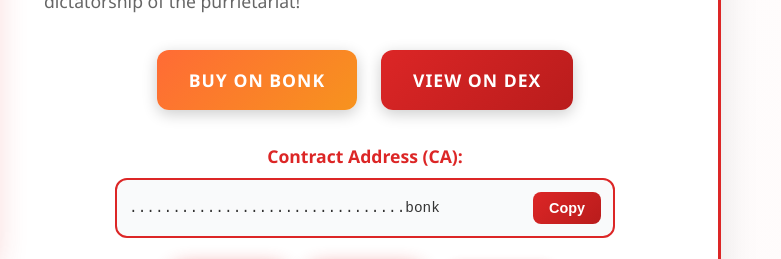
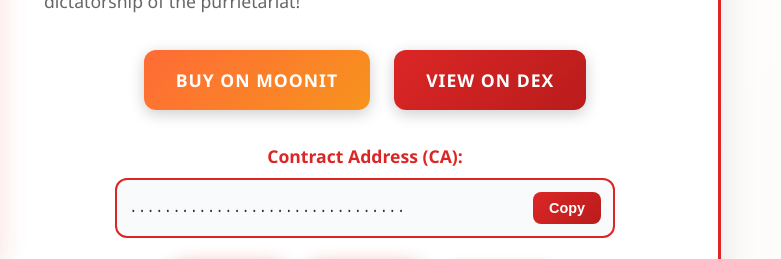
Before and after one commit to serie77/ccp, a website built with Vite: page index.html in a window 1280 px wide. Shown: the part 640-899 px from the top of the page, 499-1280 px from the left. Built offline with nearby package versions, Linux system fonts and the light colour scheme.

Commit message:
gfhitgreio

```diff
--- a/index.html
+++ b/index.html
@@ -58,13 +58,13 @@
           <h2>Welcome to the Revolution</h2>
           <p>Unite with your fellow comrades in the glorious struggle for meme equality. Together we shall overthrow the bourgeois humor and establish a dictatorship of the purrletariat!</p>
           <div class="trading-buttons">
-            <a href="#" class="btn btn-bonk">Buy on Bonk</a>
+            <a href="#" class="btn btn-bonk">Buy on Moonit</a>
             <a href="#" class="btn btn-dex">View on DEX</a>
           </div>
           <div class="contract-address">
             <label for="ca-input">Contract Address (CA):</label>
             <div class="ca-box">
-              <input type="text" id="ca-input" value="................................bonk" readonly>
+              <input type="text" id="ca-input" value="................................" readonly>
               <button class="copy-btn" onclick="copyCA()">Copy</button>
             </div>
           </div>
```
